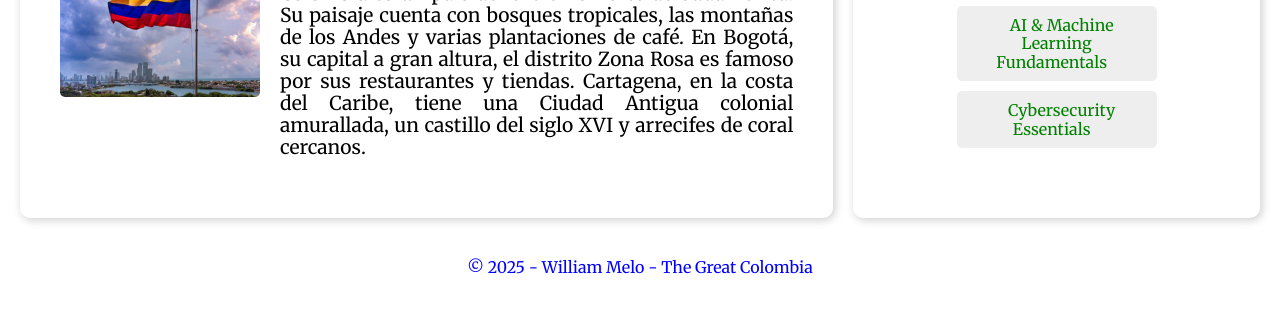
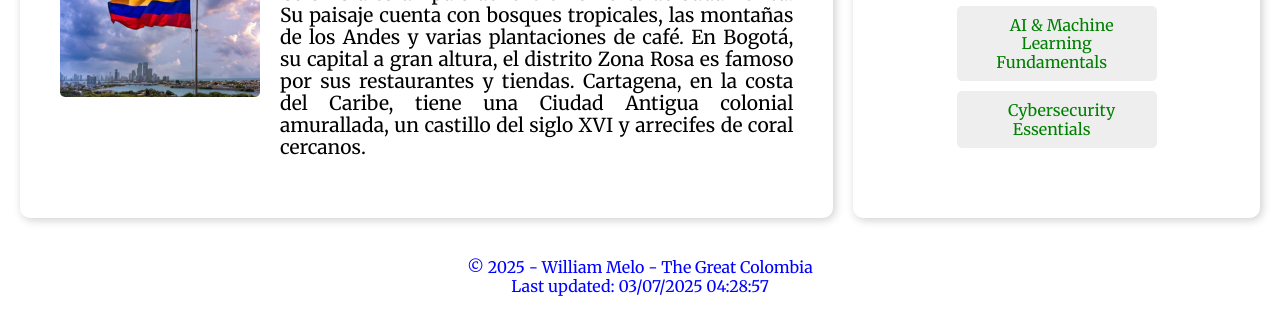
Before and after one commit to william-melo/wdd131, a plain HTML site: page index.html in a window 1280 px wide. Shown: the part 642-957 px from the top of the page. Drawn offline with Linux system fonts and the light colour scheme.

Commit message:
added last modified date

```diff
--- a/index.html
+++ b/index.html
@@ -133,6 +133,7 @@
         <p>
           © <span id="currentYear"></span> - William Melo - The Great Colombia
         </p>
+        <p>Last updated: <span id="lastUpdated"></span></p>
       </div>
     </section>
   </body>
--- a/scripts/getdates.js
+++ b/scripts/getdates.js
@@ -1,3 +1,6 @@
 const year = new Date().getFullYear();
 const element = document.querySelector("#currentYear");
 element.innerHTML = year;
+
+const element2 = document.querySelector("#lastUpdated");
+element2.innerHTML = document.lastModified;
```
